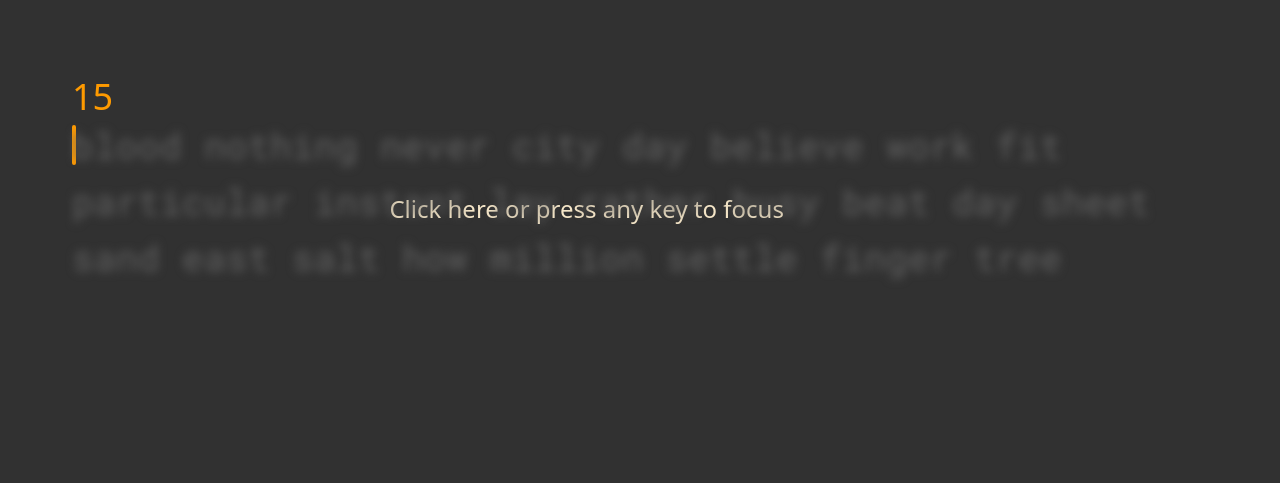
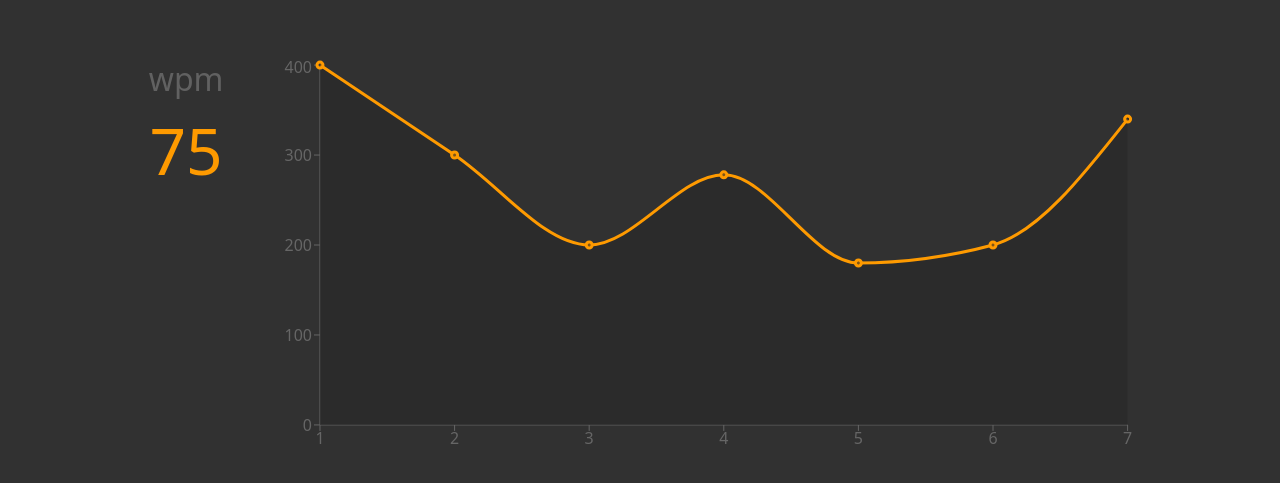
Before and after one commit to vikasgodara290/Typist, a React (Vite) app in the folder frontend/: page / in a window 1280 px wide. Shown: the part 195-678 px from the top of the page. Built offline with nearby package versions, Linux system fonts and the light colour scheme.

Commit message:
graph visualization of typing speed using ReCharts lib

```diff
--- a/frontend/package.json
+++ b/frontend/package.json
@@ -13,6 +13,7 @@
     "@tailwindcss/vite": "^4.0.15",
     "react": "^19.0.0",
     "react-dom": "^19.0.0",
+    "recharts": "^2.15.3",
     "tailwindcss": "^4.0.15",
     "uuid": "^11.1.0"
   },
--- a/frontend/src/App.tsx
+++ b/frontend/src/App.tsx
@@ -2,6 +2,7 @@ import Words from "./components/Words";
 import "./app.css";
 import Timer from "./components/Timer";
 import { useEffect, useRef, useState } from "react";
+import SpeedGraph from "./components/SpeedGraph";
 
 function App() {
     const [timer, setTimer] = useState<number>(15);
@@ -32,8 +33,10 @@ function App() {
 
     return (
         <div className="bg-bgColor">
-            <Timer timer={timer} />
-            <Words noOfWords={50} setTimerStart={setTimerStart} timer={timer} setTypingSpeed={setTypingSpeed} initialTimer ={initialTimer.current}/>
+            {/* <Timer timer={timer} />
+            <Words noOfWords={50} setTimerStart={setTimerStart} timer={timer} setTypingSpeed={setTypingSpeed} initialTimer ={initialTimer.current}/> */}
+
+            <SpeedGraph/>
         </div>
     );
 }
--- /dev/null
+++ b/frontend/src/components/SpeedGraph.tsx
@@ -0,0 +1,84 @@
+import {
+    XAxis,
+    YAxis,
+    Tooltip,
+    ResponsiveContainer,
+    Area,
+    AreaChart,
+} from "recharts";
+// import "./styles.css";
+
+const data = [
+    {
+        name: "1",
+        wpm: 400,
+    },
+    {
+        name: "2",
+        wpm: 300,
+    },
+    {
+        name: "3",
+        wpm: 200,
+    },
+    {
+        name: "4",
+        wpm: 278,
+    },
+    {
+        name: "5",
+        wpm: 180,
+    },
+    {
+        name: "6",
+        wpm: 200,
+    },
+    {
+        name: "7",
+        wpm: 340,
+    },
+];
+
+const SpeedGraph = () => {
+    return (
+        <div className="h-screen w-screen bg-bgColor flex pt-[250px] px-28">
+            <div className="w-32 h-36 flex flex-wrap ml-auto">
+                <div className="mx-auto text-[32px] text-txtColor">wpm</div>
+                <div className="mx-auto text-[64px] text-amber-500">75</div>
+            </div>
+            <ResponsiveContainer
+                width="85%"
+                height={400}
+                className={"flex mx-auto"}
+            >
+                <AreaChart
+                    data={data}
+                    margin={{
+                        top: 10,
+                        right: 30,
+                        left: 0,
+                        bottom: 0,
+                    }}
+                >
+                    {/* <CartesianGrid strokeDasharray="3 3" /> */}
+                    <XAxis dataKey="name" padding={{ left: 0, right: 0 }} />
+                    <YAxis />
+                    <Tooltip />
+
+                    <Area
+                        type="monotone"
+                        dataKey="wpm"
+                        stroke="oklch(0.769 0.188 70.08)"
+                        strokeWidth={3}
+                        fill="#272727"
+                        dot={true}
+                        activeDot={{ r: 8 }}
+                    />
+
+                </AreaChart>
+            </ResponsiveContainer>
+        </div>
+    );
+};
+
+export default SpeedGraph;
```
Also changed, not shown: 1 other file (tests, documents, lock files or other folders).
